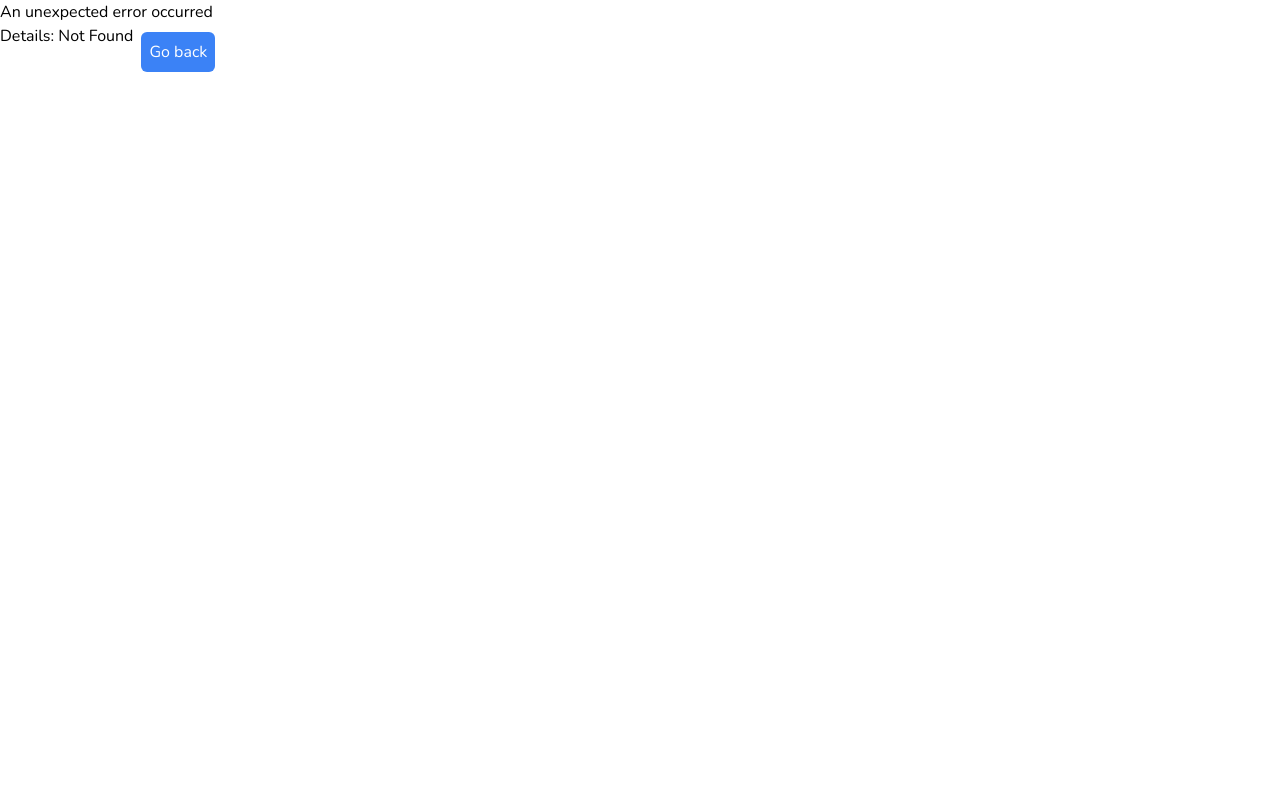
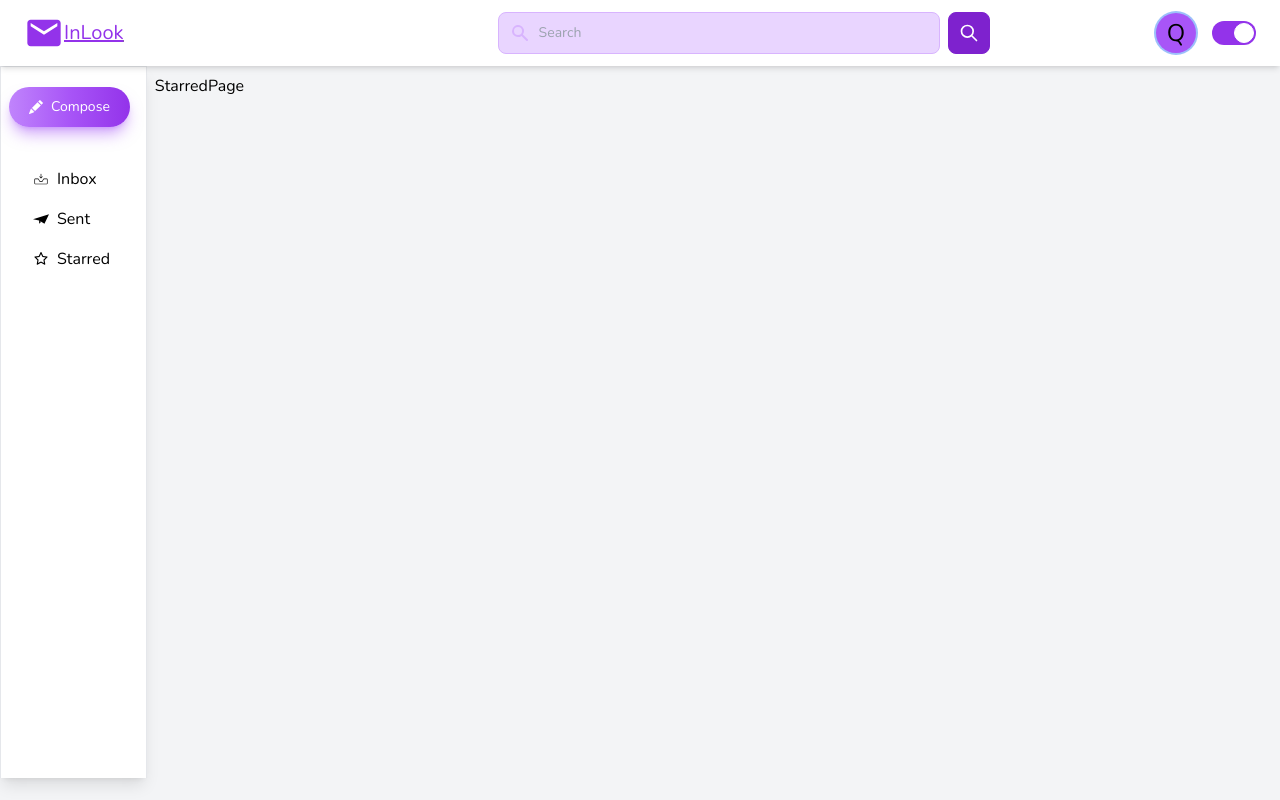
Before and after one commit to BhaveshSSingh/Email-clone, a React (Create React App) app: page /starred in a window 1280 px wide. Before the commit this address had no page. Built offline with nearby package versions, Linux system fonts and the light colour scheme.

Commit message:
style:inbox page routing and basic layout done

```diff
--- a/src/App.js
+++ b/src/App.js
@@ -1,5 +1,4 @@
 import { Outlet } from "react-router-dom";
-import Filters from "./components/Filters";
 import Nav from "./components/nav/Nav";
 import Panel from "./components/panel/Panel";
 
@@ -10,21 +9,12 @@ const App = () => {
     h-full  min-h-screen"
     >
       <Nav />
-      {/* <span className="">
-        <button
-          type="button"
-          className="text-white bg-gradient-to-r from-purple-400 via-purple-500 to-purple-600 hover:bg-gradient-to-br focus:ring-4 focus:outline-none focus:ring-purple-300 dark:focus:ring-purple-800 shadow-lg shadow-purple-500/50 dark:shadow-lg dark:shadow-purple-800/80 font-medium rounded-full text-sm px-5 py-2.5 text-center mr-2 mb-2 "
-        >
-          <div className="flex justify-center items-center">
-            <BsFillPencilFill className="mr-2" /> Compose
-          </div>
-        </button>
-
-        <Filters />
-      </span> */}
       <div className="flex">
         <Panel />
-        <Outlet />
+
+        <div className="p-2">
+          <Outlet />
+        </div>
       </div>
     </div>
   );
--- a/src/components/AllEmailList.js
+++ b/src/components/AllEmailList.js
@@ -15,12 +15,11 @@ const AllEmailList = () => {
   const [splitScreen, setSplitScreen] = useState("");
   const [hidden, setHidden] = useState("hidden");
 
+  const dispatch = useDispatch();
   useEffect(() => {
     dispatch(fetchAllEmails());
   }, []);
   const allEmails = useSelector((state) => state.email.listOfEmails);
-
-  const dispatch = useDispatch();
 
   const emailClickHandler = (email) => {
     setSplitScreen("flex");
--- a/src/components/Filters.js
+++ b/src/components/Filters.js
@@ -4,8 +4,9 @@ import Tabs from "./Tabs";
 const Filters = () => {
   return (
     <>
-      <p className="pr-4 pl-4 inline-block">Filter By:</p>
-      <Tabs />
+      <div className="flex flex-col">
+        <Tabs />
+      </div>
     </>
   );
 };
--- a/src/components/Tabs.js
+++ b/src/components/Tabs.js
@@ -1,22 +1,11 @@
 import { useState } from "react";
-import { useSelector } from "react-redux";
 import FavEmails from "../page/FavEmails";
 import ReadEmails from "../page/ReadEmails";
 import UnreadEmails from "../page/UnreadEmails";
 import AllEmailList from "./AllEmailList";
-import EmailList from "./AllEmailList";
 
 const Tabs = () => {
   const [toggleTab, setToggleTab] = useState("All");
-
-  const allEmailLength = useSelector(
-    (store) => store.email.listOfEmails.length
-  );
-  const unReadEmailLength = useSelector(
-    (store) => store.email.unReadEmails.length
-  );
-  const readEmailLength = useSelector((store) => store.email.readEmails.length);
-  const favEmailLength = useSelector((store) => store.email.favEmails.length);
 
   const selectTab = (content) => {
     setToggleTab(content);
@@ -24,6 +13,7 @@ const Tabs = () => {
 
   return (
     <>
+      <div className="flex rounded-lg border border-purple-300 p-2">
         <button
           type="button"
           className={`p-1 w-[90px] rounded-full ${
@@ -31,7 +21,7 @@ const Tabs = () => {
           }`}
           onClick={() => selectTab("All")}
         >
-        All {allEmailLength}
+          All
         </button>
         <button
           type="button"
@@ -40,7 +30,7 @@ const Tabs = () => {
           }`}
           onClick={() => selectTab("unread tab")}
         >
-        Unread {unReadEmailLength === 0 ? "" : unReadEmailLength}
+          Unread
         </button>
         <button
           type="button"
@@ -49,7 +39,7 @@ const Tabs = () => {
           }`}
           onClick={() => selectTab("read tab")}
         >
-        Read {readEmailLength === 0 ? "" : readEmailLength}
+          Read
         </button>
         <button
           type="button"
@@ -58,8 +48,9 @@ const Tabs = () => {
           }`}
           onClick={() => selectTab("favorites tab")}
         >
-        Favorites {favEmailLength === 0 ? "" : favEmailLength}
+          Favorites
         </button>
+      </div>
       {
         <>
           <div
--- a/src/components/nav/Nav.js
+++ b/src/components/nav/Nav.js
@@ -7,34 +7,24 @@ import { Link } from "react-router-dom";
 const Nav = () => {
   return (
     <>
-      <div className="z-50 header sticky top-0 bg-white shadow-md flex items-center justify-between px-8 py-02 dark:bg-gray-200 dark:text-white">
+      <div className="z-50 header sticky top-0 bg-white shadow-md flex items-center justify-between px-6 py-1 dark:bg-gray-200 dark:text-white">
         <span className="w-3/12 underline flex items-center">
           <MdEmail size={40} className="text-purple-600" />
           <h3 className="text-purple-600 underline text-xl">InLook</h3>
         </span>
 
         <Search />
-        {/* <div className="px-2 w-3/12 flex justify-end cursor-pointer"> */}
-        <div>
-          <img
-            class="w-10 h-10 p-1 rounded-full ring-2 ring-gray-300 dark:ring-gray-500"
-            src="/docs/images/people/profile-picture-5.jpg"
-            alt="avatar"
-          />
+        <div className="flex justify-center items-center">
+          <div className="w-10 h-10  ring-2 p-1 object-fill rounded-full  bg-purple-500 flex  justify-center mr-4">
+            <div className="text-2xl">Q</div>
+          </div>
+
+          <label class="relative inline-flex items-center cursor-pointer">
+            <input type="checkbox" value="" class="sr-only peer" checked />
+            <div class="w-11 h-6 bg-gray-200 rounded-full peer dark:bg-gray-700 peer-focus:ring-4 peer-focus:ring-purple-300 dark:peer-focus:ring-purple-800 peer-checked:after:translate-x-full peer-checked:after:border-white after:content-[''] after:absolute after:top-0.5 after:left-[2px] after:bg-white after:border-gray-300 after:border after:rounded-full after:h-5 after:w-5 after:transition-all dark:border-gray-600 peer-checked:bg-purple-600" />
+          </label>
         </div>
-        {/* <Link to="/profile">
-            <img
-              className="w-10 h-10 object-fill rounded-full "
-              src="https://img.freepik.com/free-photo/half-profile-image-handsome-young-caucasian-man-with-good-skin-brown-eyes-black-stylish-hair-stubble-posing-isolated-against-blank-wall-looking-front-him-smiling_343059-4560.jpg?w=2000"
-              alt=""
-            />
-          </Link> */}
-        <label class="relative inline-flex items-center mr-5 cursor-pointer">
-          <input type="checkbox" value="" class="sr-only peer" checked />
-          <div class="w-11 h-6 bg-gray-200 rounded-full peer dark:bg-gray-700 peer-focus:ring-4 peer-focus:ring-purple-300 dark:peer-focus:ring-purple-800 peer-checked:after:translate-x-full peer-checked:after:border-white after:content-[''] after:absolute after:top-0.5 after:left-[2px] after:bg-white after:border-gray-300 after:border after:rounded-full after:h-5 after:w-5 after:transition-all dark:border-gray-600 peer-checked:bg-purple-600" />
-        </label>
       </div>
-      {/* </div> */}
     </>
   );
 };
--- a/src/components/nav/Search.js
+++ b/src/components/nav/Search.js
@@ -2,8 +2,8 @@ import { AiOutlineSearch } from "react-icons/ai";
 
 const Search = () => {
   return (
-    <div className="w-[60%] ">
-      <div className=" mx-auto my-2">
+    <div className="w-[40%] ">
+      <div className=" my-2">
         <form class="flex items-center">
           <div class="relative w-full">
             <div class="absolute inset-y-0 left-0 flex items-center pl-3 pointer-events-none">
--- a/src/components/panel/Panel.js
+++ b/src/components/panel/Panel.js
@@ -17,26 +17,30 @@ const Panel = () => {
               <BsFillPencilFill className="mr-2" /> Compose
             </div>
           </button>
+          <Link to="inbox">
             <li className="px-4 flex  justify-start items-center py-2 hover:bg-purple-700 hover:text-white cursor-pointer                   rounded-xl">
-            <Link to="inbox">
               <div className="px-2">
                 <CiInboxIn color="" className="left-0" />
               </div>
               Inbox
+            </li>
           </Link>
-          </li>
+          <Link to="sent">
             <li className="flex items-center px-4 py-2 hover:bg-purple-700 hover:text-white cursor-pointer rounded-xl justify-start">
               <div className="px-2">
                 <SiMinutemailer color="" />
               </div>
               Sent
             </li>
+          </Link>
+          <Link to="starred">
             <li className="flex items-center px-4 py-2 hover:bg-purple-700 hover:text-white cursor-pointer rounded-xl justify-start">
               <div className="px-2">
                 <AiOutlineStar color="" />
               </div>
               Starred
             </li>
+          </Link>
         </ul>
       </div>
     </>
--- /dev/null
+++ b/src/page/SentPage.js
@@ -0,0 +1,7 @@
+import React from "react";
+
+const SentPage = () => {
+  return <div>SentPage</div>;
+};
+
+export default SentPage;
--- /dev/null
+++ b/src/page/StarredPage.js
@@ -0,0 +1,7 @@
+import React from "react";
+
+const StarredPage = () => {
+  return <div>StarredPage</div>;
+};
+
+export default StarredPage;
```
Also changed, not shown: src/Routes.js (+4 -3 lines). Lines whose indentation alone changed are shown as unchanged.
